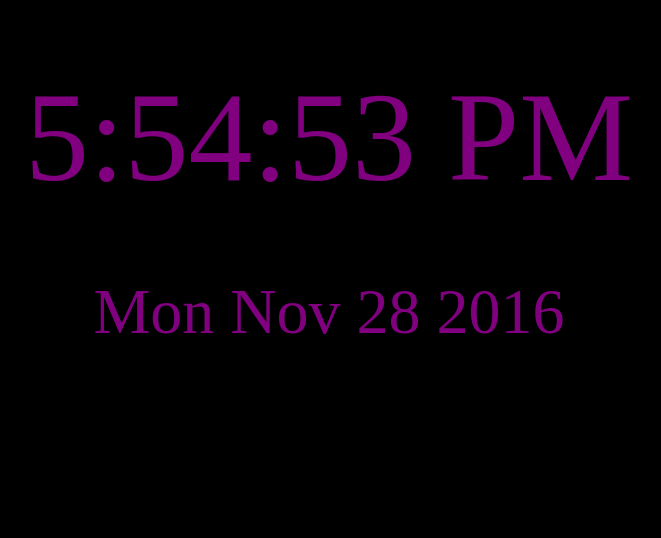
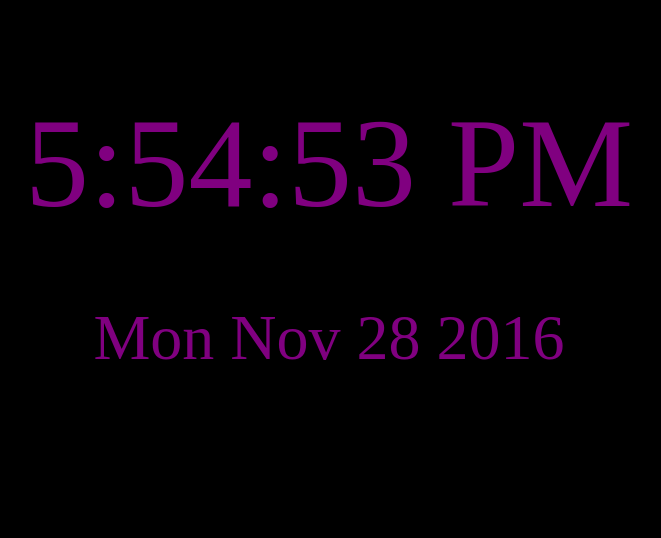
Before and after one commit to masarjoe9/javascriptClock-pi, a plain HTML site: page clock.html in a window 1280 px wide. Shown: the whole page, without its empty margins (311-972 px from the left). Drawn offline with nearby package versions, Linux system fonts and the light colour scheme.

Commit message:
changed style to suit pi better

```diff
--- a/style.css
+++ b/style.css
@@ -1,4 +1,5 @@
 #time {
+  padding-top : 2%;
   background  : black;
   color       : white;
   text-align  : center;
@@ -21,7 +22,7 @@ body {
 }
 
 #awcc1476056257580 {
-  padding-top : 10%;
+  padding-top : 12.5%;
   margin      : auto;
   width       : 50%;
 }
@@ -38,4 +39,5 @@ body {
 #load {
   padding-bottom : 100%;
   color          : white;
+  text-align     : center;
 }
```
